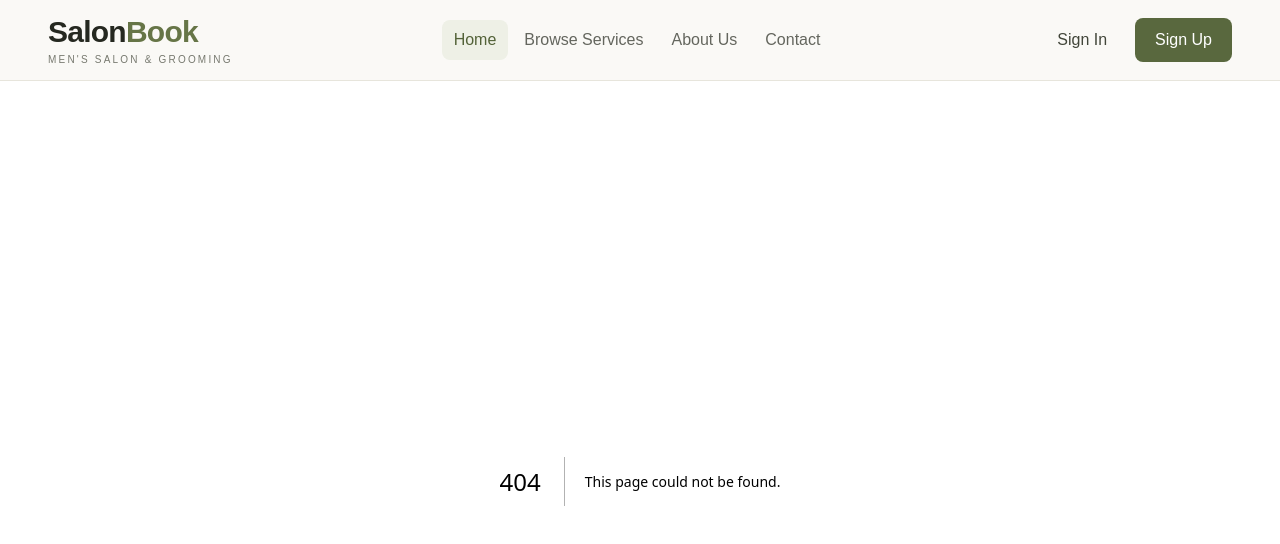
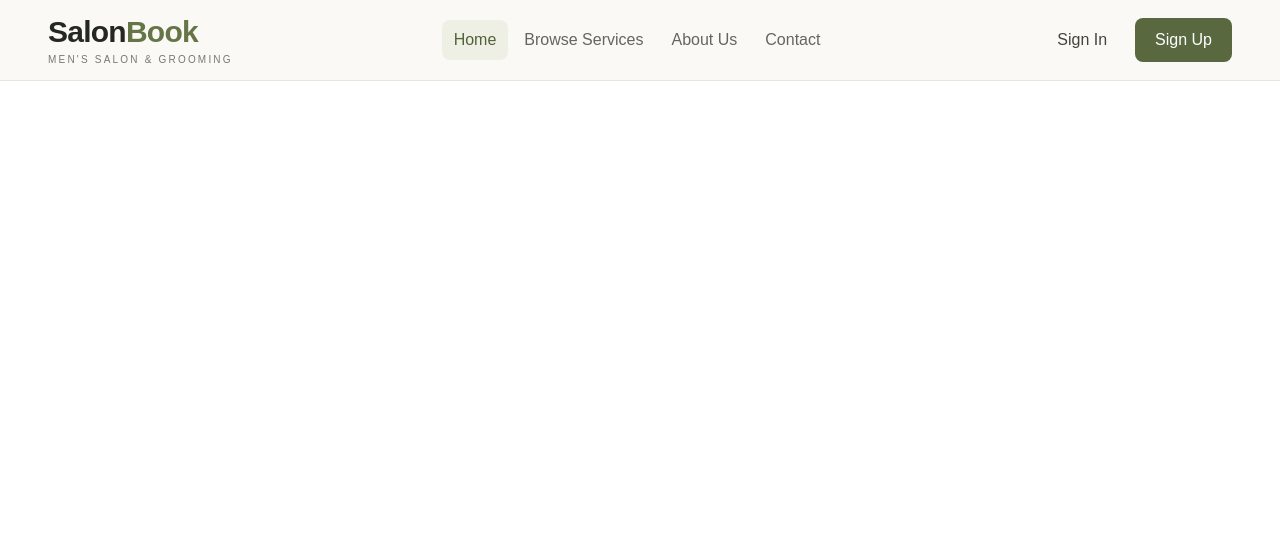
Before and after one commit to aliazazrafe/salonbook-client, a Next.js app: page / in a window 1280 px wide. Before the commit this address had no page. Shown: the top 544 px of the page. Built offline with nearby package versions, Linux system fonts and the light colour scheme.

Commit message:
Fix home page default export

```diff
--- /dev/null
+++ b/src/app/page.tsx
@@ -0,0 +1,7 @@
+export default function Home() {
+  return (
+    <main className="flex-1 bg-background text-foreground">
+      {/* Home page sections will be added here. */}
+    </main>
+  );
+}
```
